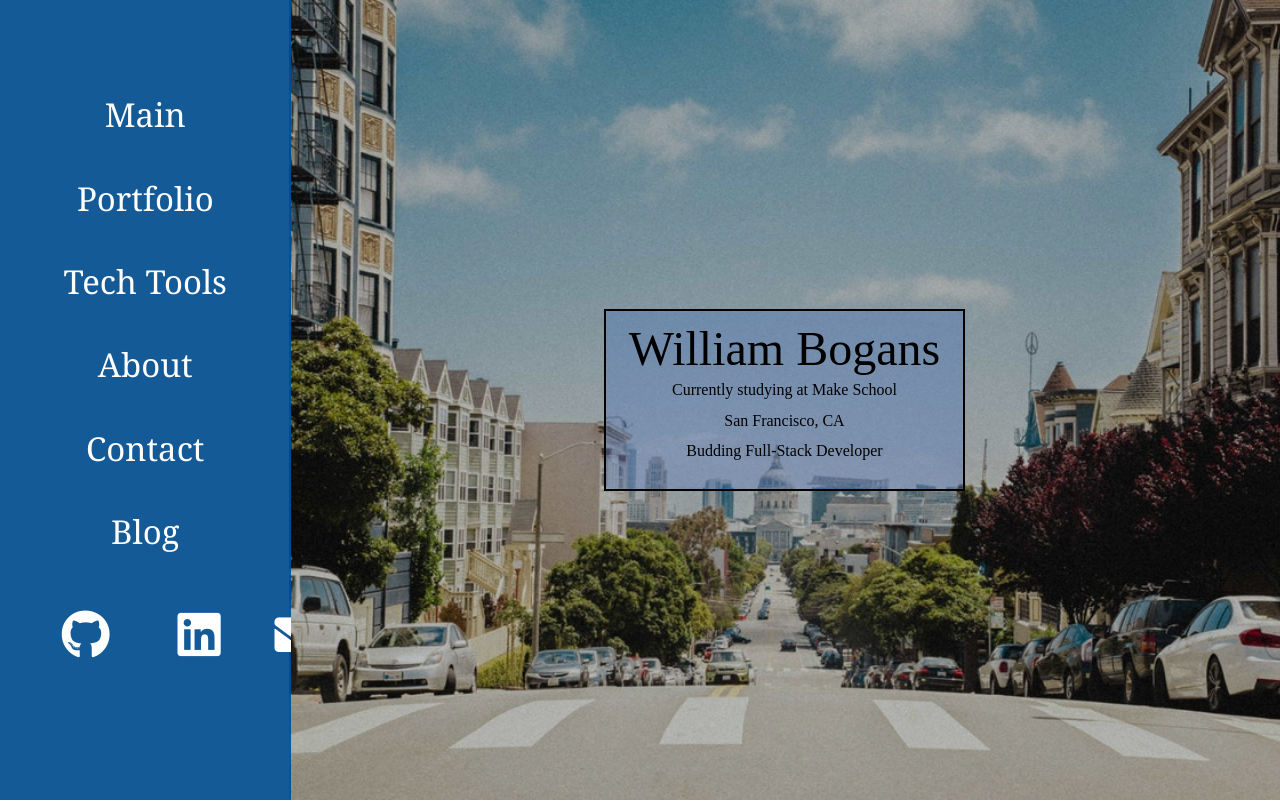
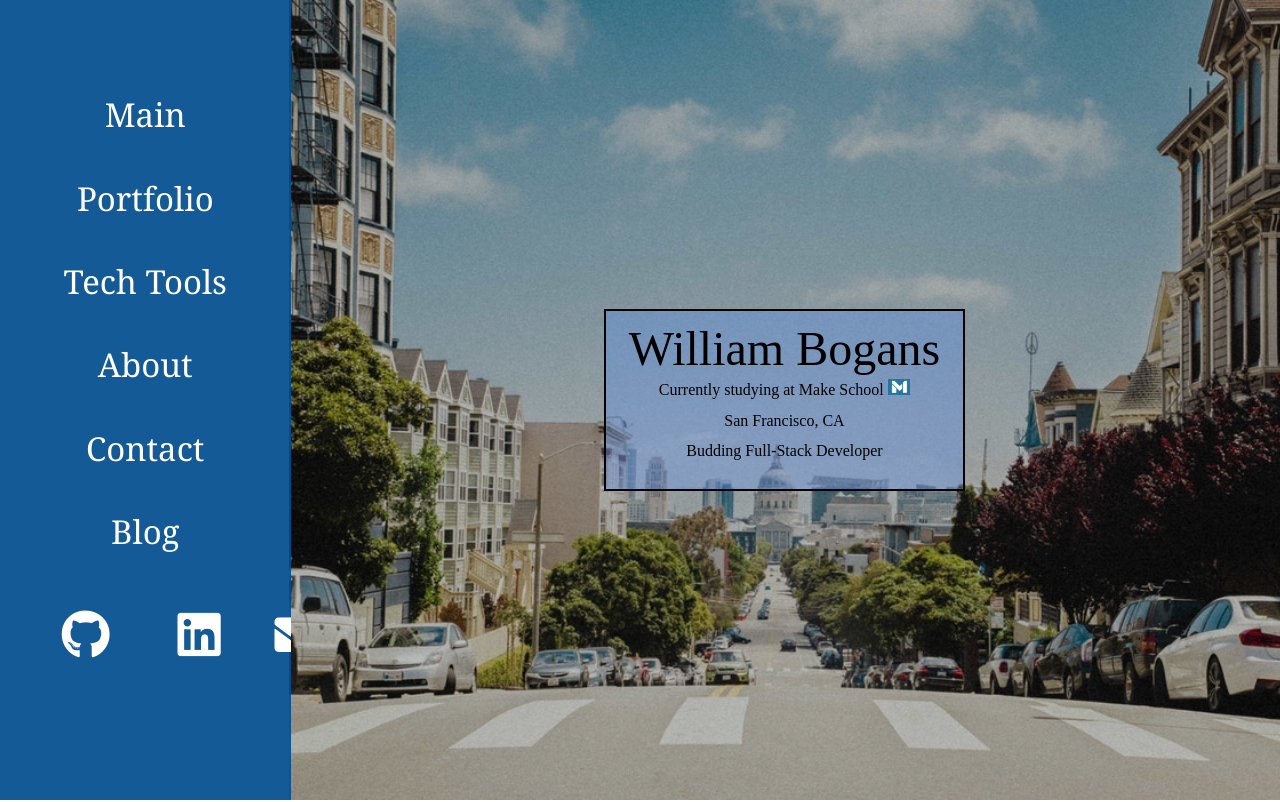
Before and after one commit to salvadb23/Personal-Website, a React (Create React App) app: page / in a window 1280 px wide. Shown: the top 802 px of the page. Built offline with nearby package versions, Linux system fonts and the light colour scheme; a web font is replaced by a local one.

Commit message:
finished styling the contact form

```diff
--- a/src/CSS/Contact.css
+++ b/src/CSS/Contact.css
@@ -34,11 +34,11 @@
 #Contact .contact-form button {
   margin-top: 5%;
   font-size: 1.4em;
-  border: none;
   border-radius: 2spx;
   width: 10em;
   height: 2em;
-  border: none;
+  border: 1px solid black;
+  box-shadow: 0 8px 4px 2px rgba(0, 0, 0, 0.12);
 }
 
 #Contact .contact-form button:hover {
--- a/src/CSS/Global.css
+++ b/src/CSS/Global.css
@@ -9,7 +9,7 @@
   width: 100%;
   height: 100%;
   grid-template-columns: 1fr 3.43fr;
-  grid-template-rows: 800px auto auto repeat(2, 800px) 910px;
+  grid-template-rows: 800px auto auto repeat(2, 800px) 915px;
   grid-template-areas:
     "a b"
     "a b"
--- a/src/CSS/Header.css
+++ b/src/CSS/Header.css
@@ -17,6 +17,14 @@
   z-index: 2;
 }
 
+#Header .header-content {
+  z-index: 2;
+}
+
+#Header p img {
+  width: 1.4em;
+}
+
 #Header #overlay {
   position: absolute;
   display: block;
@@ -31,6 +39,10 @@
 #Header a {
   text-decoration: none;
   color: black;
+}
+
+#Header a:hover {
+  text-decoration: underline;
 }
 
 .my-name {
--- a/src/Components/HeaderComp.js
+++ b/src/Components/HeaderComp.js
@@ -1,6 +1,6 @@
 import React, { Component } from "react";
 import "../CSS/Header.css";
-
+import ms_logo from "../media/mslogo.png";
 export default class Header extends Component {
   render() {
     return (
@@ -10,15 +10,11 @@ export default class Header extends Component {
           <p>
             <span className="my-name">William Bogans</span> <br />
             Currently studying at{" "}
-            <a
-              href="https://www.makeschool.com/"
-              target="_blank"
-              rel="noopener noreferrer"
-            >
-              Make School
-              <br />
-              San Francisco, CA
+            <a href="https://www.makeschool.com">
+              Make School <img src={ms_logo} alt={"Make School Logo"} />
             </a>
+            <br />
+            San Francisco, CA
             <br />
             Budding Full-Stack Developer
           </p>
```
Also changed, not shown: src/media/mslogo.png (added).
